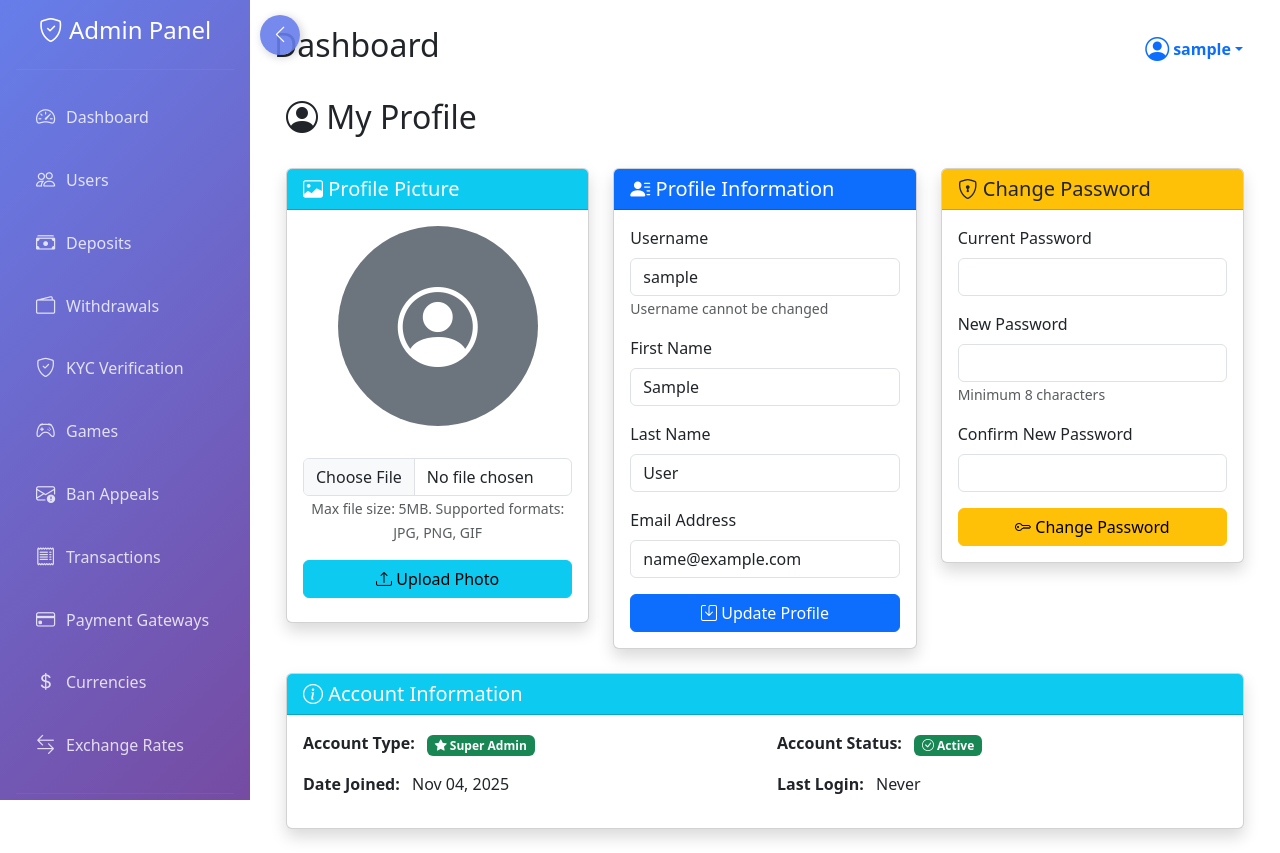
After one commit to coder-rishav/MalamalWeekly, a Django app: page /admin-panel/profile/ in a window 1280 px wide. The commit adds this page. Run offline with Django 5.2, Linux system fonts and the light colour scheme; the visitor is signed in with stand-in values (Sample User, id 1); data comes from the database, SQL or seed files in the repository; data that the repository does not hold is empty; some libraries are stand-ins or nearby versions.

Commit message:
Add admin profile management with photo upload feature

```diff
--- a/custom_admin/urls.py
+++ b/custom_admin/urls.py
@@ -7,6 +7,11 @@ urlpatterns = [
     # Auth
     path('login/', views.admin_login_view, name='login'),
     path('logout/', views.admin_logout_view, name='logout'),
+
+    # Admin Profile
+    path('profile/', views.admin_profile, name='admin_profile'),
+    path('profile/change-password/', views.admin_change_password, name='admin_change_password'),
+    path('profile/remove-photo/', views.admin_remove_profile_photo, name='admin_remove_profile_photo'),
 
     # Dashboard
     path('', views.admin_dashboard, name='dashboard'),
--- a/custom_admin/views.py
+++ b/custom_admin/views.py
@@ -1895,3 +1895,95 @@ def refresh_exchange_rates(request):
     CurrencyManager.clear_cache()
 
     return redirect('custom_admin:exchange_rates_list')
+
+
+# ========================
+# Admin Profile Management
+# ========================
+
+@login_required
+@user_passes_test(is_admin)
+def admin_profile(request):
+    """Admin profile page"""
+    # Ensure user has a profile
+    profile, created = UserProfile.objects.get_or_create(user=request.user)
+
+    if request.method == 'POST':
+        # Check if it's a profile picture update
+        if 'profile_photo' in request.FILES:
+            profile.profile_photo = request.FILES['profile_photo']
+            profile.save()
+            messages.success(request, 'Profile picture updated successfully!')
+            return redirect('custom_admin:admin_profile')
+
+        # Update basic info
+        user = request.user
+        user.first_name = request.POST.get('first_name', '')
+        user.last_name = request.POST.get('last_name', '')
+        user.email = request.POST.get('email', '')
+        user.save()
+
+        messages.success(request, 'Profile updated successfully!')
+        return redirect('custom_admin:admin_profile')
+
+    context = {
+        'user': request.user,
+        'profile': profile,
+    }
+    return render(request, 'custom_admin/admin_profile.html', context)
+
+
+@login_required
+@user_passes_test(is_admin)
+def admin_change_password(request):
+    """Change admin password"""
+    if request.method == 'POST':
+        current_password = request.POST.get('current_password')
+        new_password = request.POST.get('new_password')
+        confirm_password = request.POST.get('confirm_password')
+
+        # Verify current password
+        if not request.user.check_password(current_password):
+            messages.error(request, 'Current password is incorrect.')
+            return redirect('custom_admin:admin_profile')
+
+        # Check if new passwords match
+        if new_password != confirm_password:
+            messages.error(request, 'New passwords do not match.')
+            return redirect('custom_admin:admin_profile')
+
+        # Check password strength
+        if len(new_password) < 8:
+            messages.error(request, 'Password must be at least 8 characters long.')
+            return redirect('custom_admin:admin_profile')
+
+        # Update password
+        request.user.set_password(new_password)
+        request.user.save()
+
+        # Re-authenticate user
+        from django.contrib.auth import update_session_auth_hash
+        update_session_auth_hash(request, request.user)
+
+        messages.success(request, 'Password changed successfully!')
+        return redirect('custom_admin:admin_profile')
+
+    return redirect('custom_admin:admin_profile')
+
+
+@login_required
+@user_passes_test(is_admin)
+def admin_remove_profile_photo(request):
+    """Remove admin profile photo"""
+    profile, created = UserProfile.objects.get_or_create(user=request.user)
+
+    if profile.profile_photo:
+        # Delete the file
+        profile.profile_photo.delete(save=False)
+        profile.profile_photo = None
+        profile.save()
+        messages.success(request, 'Profile picture removed successfully!')
+    else:
+        messages.info(request, 'No profile picture to remove.')
+
+    return redirect('custom_admin:admin_profile')
--- /dev/null
+++ b/templates/custom_admin/admin_profile.html
@@ -0,0 +1,257 @@
+{% extends 'custom_admin/base.html' %}
+{% load static %}
+
+{% block title %}My Profile - Admin Panel{% endblock %}
+
+{% block content %}
+<div class="container-fluid">
+    <div class="d-flex justify-content-between align-items-center mb-4">
+        <h2><i class="bi bi-person-circle"></i> My Profile</h2>
+    </div>
+
+    <!-- Messages -->
+    {% if messages %}
+        {% for message in messages %}
+        <div class="alert alert-{{ message.tags }} alert-dismissible fade show" role="alert">
+            {{ message }}
+            <button type="button" class="btn-close" data-bs-dismiss="alert"></button>
+        </div>
+        {% endfor %}
+    {% endif %}
+
+    <div class="row">
+        <!-- Profile Picture -->
+        <div class="col-lg-4 mb-4">
+            <div class="card shadow">
+                <div class="card-header bg-info text-white">
+                    <h5 class="mb-0"><i class="bi bi-image"></i> Profile Picture</h5>
+                </div>
+                <div class="card-body text-center">
+                    <div class="mb-3">
+                        {% if profile.profile_photo %}
+                            <img src="{{ profile.profile_photo.url }}" alt="Profile Photo" class="img-fluid rounded-circle mb-3" style="width: 200px; height: 200px; object-fit: cover; border: 4px solid #dee2e6;">
+                        {% else %}
+                            <div class="bg-secondary text-white rounded-circle d-inline-flex align-items-center justify-content-center mb-3" style="width: 200px; height: 200px; font-size: 80px;">
+                                <i class="bi bi-person-circle"></i>
+                            </div>
+                        {% endif %}
+                    </div>
+
+                    <form method="post" enctype="multipart/form-data" id="uploadPhotoForm" onsubmit="return validatePhotoUpload(event)">
+                        {% csrf_token %}
+                        <div class="mb-3">
+                            <input type="file" class="form-control" name="profile_photo" accept="image/*" id="profilePhotoInput">
+                            <small class="text-muted">Max file size: 5MB. Supported formats: JPG, PNG, GIF</small>
+                        </div>
+                        <button type="submit" class="btn btn-info w-100 mb-2">
+                            <i class="bi bi-upload"></i> Upload Photo
+                        </button>
+                    </form>
+
+                    {% if profile.profile_photo %}
+                    <button type="button" class="btn btn-outline-danger w-100" onclick="removeProfilePhoto()">
+                        <i class="bi bi-trash"></i> Remove Photo
+                    </button>
+                    {% endif %}
+                </div>
+            </div>
+        </div>
+
+        <!-- Profile Information -->
+        <div class="col-lg-4 mb-4">
+            <div class="card shadow">
+                <div class="card-header bg-primary text-white">
+                    <h5 class="mb-0"><i class="bi bi-person-lines-fill"></i> Profile Information</h5>
+                </div>
+                <div class="card-body">
+                    <form method="post">
+                        {% csrf_token %}
+
+                        <div class="mb-3">
+                            <label for="username" class="form-label">Username</label>
+                            <input type="text" class="form-control" id="username" value="{{ user.username }}" readonly>
+                            <small class="text-muted">Username cannot be changed</small>
+                        </div>
+
+                        <div class="mb-3">
+                            <label for="first_name" class="form-label">First Name</label>
+                            <input type="text" class="form-control" id="first_name" name="first_name" value="{{ user.first_name }}" placeholder="Enter first name">
+                        </div>
+
+                        <div class="mb-3">
+                            <label for="last_name" class="form-label">Last Name</label>
+                            <input type="text" class="form-control" id="last_name" name="last_name" value="{{ user.last_name }}" placeholder="Enter last name">
+                        </div>
+
+                        <div class="mb-3">
+                            <label for="email" class="form-label">Email Address</label>
+                            <input type="email" class="form-control" id="email" name="email" value="{{ user.email }}" placeholder="Enter email address" required>
+                        </div>
+
+                        <div class="d-grid">
+                            <button type="submit" class="btn btn-primary">
+                                <i class="bi bi-save"></i> Update Profile
+                            </button>
+                        </div>
+                    </form>
+                </div>
+            </div>
+        </div>
+
+        <!-- Change Password -->
+        <div class="col-lg-4 mb-4">
+            <div class="card shadow">
+                <div class="card-header bg-warning text-dark">
+                    <h5 class="mb-0"><i class="bi bi-shield-lock"></i> Change Password</h5>
+                </div>
+                <div class="card-body">
+                    <form method="post" action="{% url 'custom_admin:admin_change_password' %}">
+                        {% csrf_token %}
+
+                        <div class="mb-3">
+                            <label for="current_password" class="form-label">Current Password</label>
+                            <input type="password" class="form-control" id="current_password" name="current_password" required>
+                        </div>
+
+                        <div class="mb-3">
+                            <label for="new_password" class="form-label">New Password</label>
+                            <input type="password" class="form-control" id="new_password" name="new_password" required>
+                            <small class="text-muted">Minimum 8 characters</small>
+                        </div>
+
+                        <div class="mb-3">
+                            <label for="confirm_password" class="form-label">Confirm New Password</label>
+                            <input type="password" class="form-control" id="confirm_password" name="confirm_password" required>
+                        </div>
+
+                        <div class="d-grid">
+                            <button type="submit" class="btn btn-warning">
+                                <i class="bi bi-key"></i> Change Password
+                            </button>
+                        </div>
+                    </form>
+                </div>
+            </div>
+        </div>
+    </div>
+
+    <!-- Account Information -->
+    <div class="row">
+        <div class="col-12">
+            <div class="card shadow">
+                <div class="card-header bg-info text-white">
+                    <h5 class="mb-0"><i class="bi bi-info-circle"></i> Account Information</h5>
+                </div>
+                <div class="card-body">
+                    <div class="row">
+                        <div class="col-md-6 mb-3">
+                            <strong>Account Type:</strong>
+                            <span class="badge bg-success ms-2">
+                                {% if user.is_superuser %}
+                                    <i class="bi bi-star-fill"></i> Super Admin
+                                {% else %}
+                                    <i class="bi bi-shield-check"></i> Admin
+                                {% endif %}
+                            </span>
+                        </div>
+                        <div class="col-md-6 mb-3">
+                            <strong>Account Status:</strong>
+                            <span class="badge bg-{% if user.is_active %}success{% else %}danger{% endif %} ms-2">
+                                {% if user.is_active %}
+                                    <i class="bi bi-check-circle"></i> Active
+                                {% else %}
+                                    <i class="bi bi-x-circle"></i> Inactive
+                                {% endif %}
+                            </span>
+                        </div>
+                        <div class="col-md-6 mb-3">
+                            <strong>Date Joined:</strong>
+                            <span class="ms-2">{{ user.date_joined|date:"M d, Y" }}</span>
+                        </div>
+                        <div class="col-md-6 mb-3">
+                            <strong>Last Login:</strong>
+                            <span class="ms-2">
+                                {% if user.last_login %}
+                                    {{ user.last_login|date:"M d, Y H:i" }}
+                                {% else %}
+                                    Never
+                                {% endif %}
+                            </span>
+                        </div>
+                    </div>
+                </div>
+            </div>
+        </div>
+    </div>
+</div>
+
+<script src="https://cdn.jsdelivr.net/npm/sweetalert2@11"></script>
+<script>
+function validatePhotoUpload(event) {
+    const fileInput = document.getElementById('profilePhotoInput');
+    const file = fileInput.files[0];
+
+    // Check if a file is selected
+    if (!file) {
+        event.preventDefault();
+        Swal.fire({
+            title: 'No Photo Selected',
+            text: 'Please select a photo to upload.',
+            icon: 'warning',
+            confirmButtonColor: '#0dcaf0',
+            confirmButtonText: 'OK'
+        });
+        return false;
+    }
+
+    // Check file size (5MB = 5 * 1024 * 1024 bytes)
+    const maxSize = 5 * 1024 * 1024;
+    if (file.size > maxSize) {
+        event.preventDefault();
+        Swal.fire({
+            title: 'File Too Large',
+            text: 'The selected file is too large. Maximum file size is 5MB.',
+            icon: 'error',
+            confirmButtonColor: '#0dcaf0',
+            confirmButtonText: 'OK'
+        });
+        fileInput.value = ''; // Clear the input
+        return false;
+    }
+
+    // Check file type
+    const allowedTypes = ['image/jpeg', 'image/jpg', 'image/png', 'image/gif'];
+    if (!allowedTypes.includes(file.type)) {
+        event.preventDefault();
+        Swal.fire({
+            title: 'Invalid File Type',
+            text: 'Please select a valid image file (JPG, PNG, or GIF).',
+            icon: 'error',
+            confirmButtonColor: '#0dcaf0',
+            confirmButtonText: 'OK'
+        });
+        fileInput.value = ''; // Clear the input
+        return false;
+    }
+
+    return true;
+}
+
+function removeProfilePhoto() {
+    Swal.fire({
+        title: 'Remove Profile Picture?',
+        text: "Are you sure you want to remove your profile picture?",
+        icon: 'warning',
+        showCancelButton: true,
+        confirmButtonColor: '#d33',
+        cancelButtonColor: '#6c757d',
+        confirmButtonText: 'Yes, remove it!',
+        cancelButtonText: 'Cancel'
+    }).then((result) => {
+        if (result.isConfirmed) {
+            window.location.href = "{% url 'custom_admin:admin_remove_profile_photo' %}";
+        }
+    });
+}
+</script>
+{% endblock %}
--- a/templates/custom_admin/base.html
+++ b/templates/custom_admin/base.html
@@ -322,9 +322,20 @@
                 <!-- Header -->
                 <div class="d-flex justify-content-between align-items-center mb-4">
                     <h2>{% block page_title %}Dashboard{% endblock %}</h2>
-                    <div>
-                        <span class="text-muted">Logged in as:</span>
-                        <strong>{{ user.username }}</strong>
+                    <div class="dropdown">
+                        <button class="btn btn-link dropdown-toggle text-decoration-none d-flex align-items-center" type="button" id="adminUserDropdown" data-bs-toggle="dropdown" aria-expanded="false">
+                            {% if user.profile.profile_photo %}
+                                <img src="{{ user.profile.profile_photo.url }}" alt="Profile" class="rounded-circle me-2" style="width: 32px; height: 32px; object-fit: cover; border: 2px solid #dee2e6;">
+                            {% else %}
+                                <i class="bi bi-person-circle me-1" style="font-size: 24px;"></i>
+                            {% endif %}
+                            <strong>{{ user.username }}</strong>
+                        </button>
+                        <ul class="dropdown-menu dropdown-menu-end" aria-labelledby="adminUserDropdown">
+                            <li><a class="dropdown-item" href="{% url 'custom_admin:admin_profile' %}"><i class="bi bi-person"></i> My Profile</a></li>
+                            <li><hr class="dropdown-divider"></li>
+                            <li><a class="dropdown-item" href="{% url 'custom_admin:logout' %}"><i class="bi bi-box-arrow-right"></i> Logout</a></li>
+                        </ul>
                     </div>
                 </div>
 
```
